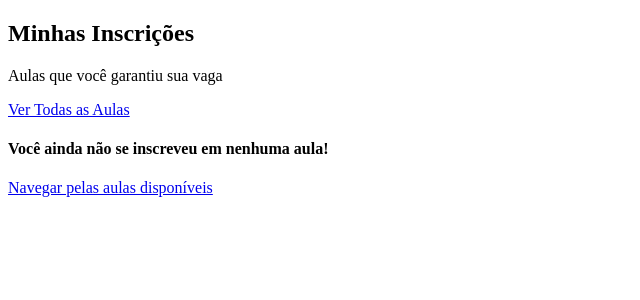
After one commit to Couraeel/UniLink, a Django app: page /inscritas/ in a window 1280 px wide. The commit adds this page. Shown: the top 300 px of the page, without its empty margins (0-640 px from the left). Run offline with Django 5.2, Linux system fonts and the light colour scheme.

Commit message:
Add tela de aulas inscritas

```diff
--- /dev/null
+++ b/App/templates/Html/aulas_inscritas.html
@@ -0,0 +1,66 @@
+<!DOCTYPE html>
+<html lang="pt-br">
+<head>
+    <meta charset="UTF-8">
+    <meta name="viewport" content="width=device-width, initial-scale=1.0">
+    <title>Minhas Aulas Inscritas</title>
+</head>
+<body>
+
+    <div>
+        <div>
+            <div>
+                <h2>Minhas Inscrições</h2>
+                <p>Aulas que você garantiu sua vaga</p>
+            </div>
+            <div>
+                <a href="{% url 'listar_aulas' %}">Ver Todas as Aulas</a>
+            </div>
+        </div>
+
+        <div>
+            {% for aula in aulas %}
+                <div>
+                    <div>
+                        <div>
+                            <div>
+                                <span>{{ aula.materia }}</span>
+                                <span>Inscrito</span>
+                            </div>
+
+                            <h6>
+                                {{ aula.data|date:"d/m/Y" }} às {{ aula.horario|time:"H:i" }}
+                            </h6>
+
+                            <p>
+                                {{ aula.conteúdo }}
+                            </p>
+
+                            <div>
+                                <small>ID da Aula: #{{ aula.id }}</small>
+
+                                <form method="POST" action="{% url 'cancelar_inscricao' aula.id %}">
+                                    {% csrf_token %}
+                                    <button type="submit" onclick="return confirm('Deseja cancelar sua vaga nesta aula?');">
+                                        Cancelar Inscrição
+                                    </button>
+                                </form>
+                            </div>
+                        </div>
+                    </div>
+                </div>
+            {% empty %}
+                <div>
+                    <div>
+                        <h4>Você ainda não se inscreveu em nenhuma aula!</h4>
+                        <div>
+                            <a href="{% url 'listar_aulas' %}">Navegar pelas aulas disponíveis</a>
+                        </div>
+                    </div>
+                </div>
+            {% endfor %}
+        </div>
+    </div>
+
+</body>
+</html>
--- a/App/views.py
+++ b/App/views.py
@@ -45,7 +45,7 @@ def inscrever_aula(request, aula_id):
         aulas_inscritas = request.session.get('aulas_inscritas', [])
 
         if aula_id in aulas_inscritas:
-            messages.warning(request, 'Você já está inscrito nesta aula!')
+            messages.warning(request, 'Você já está inscrito nesta aula')
         elif aula.vagas > 0:
             aula.vagas -= 1
             aula.save()
@@ -55,6 +55,31 @@ def inscrever_aula(request, aula_id):
 
             messages.success(request, f'Inscrição realizada com sucesso na aula de {aula.materia}!')
         else:
-            messages.error(request, 'Lamentamos, mas as vagas para esta aula esgotaram!')
+            messages.error(request, 'As vagas para esta aula esgotaram')
 
     return redirect('listar_aulas')
+
+
+def aulas_inscritas(request):
+    aulas_inscritas_ids = request.session.get('aulas_inscritas', [])
+    aulas = Aula.objects.filter(id__in=aulas_inscritas_ids).order_by('data', 'horario')
+
+    return render(request, 'Html/aulas_inscritas.html', {'aulas': aulas})
+
+
+def cancelar_inscricao(request, aula_id):
+    if request.method == 'POST':
+        aulas_inscritas = request.session.get('aulas_inscritas', [])
+
+        if aula_id in aulas_inscritas:
+            aula = get_object_or_404(Aula, id=aula_id)
+            aula.vagas += 1
+            aula.save()
+
+
+            aulas_inscritas.remove(aula_id)
+            request.session['aulas_inscritas'] = aulas_inscritas
+
+            messages.success(request, f'Inscrição na aula de {aula.materia} cancelada com sucesso.')
+
+    return redirect('aulas_inscritas')
--- a/UnLk/urls.py
+++ b/UnLk/urls.py
@@ -23,4 +23,6 @@ urlpatterns = [
     path('cadastrar/', views.cadastrar_aula, name='cadastrar_aula'),
     path('listar/', views.listar_aulas, name='listar_aulas'),
     path('inscrever/<int:aula_id>/', views.inscrever_aula, name='inscrever_aula'),
+    path('inscritas/', views.aulas_inscritas, name='aulas_inscritas'),
+    path('cancelar/<int:aula_id>/', views.cancelar_inscricao, name='cancelar_inscricao'),
 ]
```
Also changed, not shown: App/templates/Html/cadastro_aulas.html (+4 -4 lines), App/templates/Html/inscricao_aula.html (+2 -9 lines).
